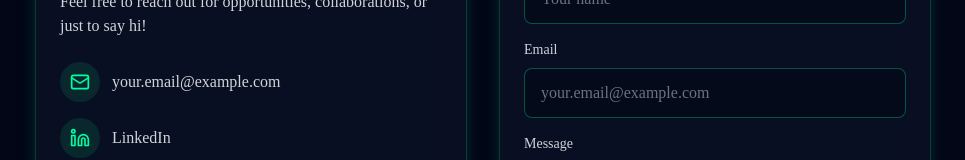
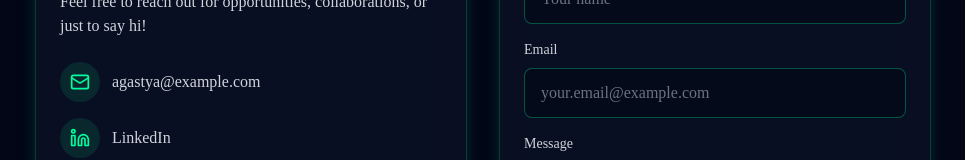
Before and after one commit to Agastya902/portfolio, a Next.js app: page / in a window 1280 px wide. Shown: the part 5020-5180 px from the top of the page, without its empty margins (157-1122 px from the left). Built offline with nearby package versions, Linux system fonts and the light colour scheme.

Commit message:
Configure contact form with Web3Forms API key

```diff
--- a/components/Contact.tsx
+++ b/components/Contact.tsx
@@ -24,7 +24,7 @@ export default function Contact() {
                     Accept: "application/json",
                 },
                 body: JSON.stringify({
-                    access_key: "YOUR_WEB3FORMS_KEY", // User needs to get this from web3forms.com
+                    access_key: "e33fa976-4730-42bc-b6cb-14f7f65d5151",
                     name: formData.name,
                     email: formData.email,
                     message: formData.message,
@@ -71,17 +71,17 @@ export default function Contact() {
 
                             <div className="space-y-4">
                                 <a
-                                    href="mailto:your.email@example.com"
+                                    href="mailto:agastya@example.com"
                                     className="flex items-center gap-3 text-gray-300 hover:text-cyber-green transition-colors group"
                                 >
                                     <div className="w-10 h-10 rounded-full bg-cyber-green/10 flex items-center justify-center group-hover:bg-cyber-green/20 transition-colors">
                                         <Mail size={20} className="text-cyber-green" />
                                     </div>
-                                    <span>your.email@example.com</span>
+                                    <span>agastya@example.com</span>
                                 </a>
 
                                 <a
-                                    href="https://linkedin.com/in/yourprofile"
+                                    href="https://linkedin.com/in/agastya"
                                     target="_blank"
                                     rel="noopener noreferrer"
                                     className="flex items-center gap-3 text-gray-300 hover:text-cyber-green transition-colors group"
@@ -93,7 +93,7 @@ export default function Contact() {
                                 </a>
 
                                 <a
-                                    href="https://github.com/yourusername"
+                                    href="https://github.com/Agastya902"
                                     target="_blank"
                                     rel="noopener noreferrer"
                                     className="flex items-center gap-3 text-gray-300 hover:text-cyber-green transition-colors group"
```
